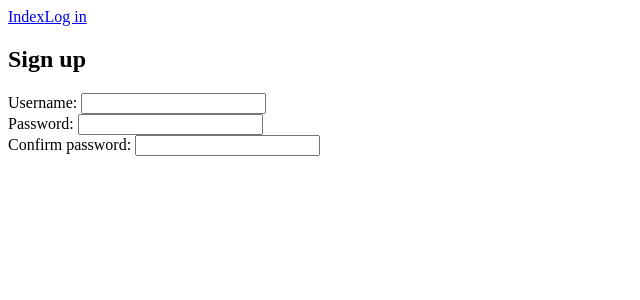
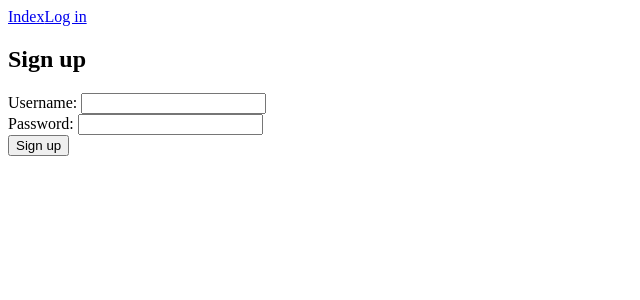
Before and after one commit to thomaspaysac/blog_client, a React (Vite) app: page /user/signup in a window 1280 px wide. Shown: the top 300 px of the page, without its empty margins (0-640 px from the left). Built offline with nearby package versions, Linux system fonts and the light colour scheme.

Commit message:
Add profile page

```diff
--- a/src/main.jsx
+++ b/src/main.jsx
@@ -5,6 +5,7 @@ import Homepage from './pages/Homepage.jsx';
 import ArticleFull from './pages/ArticleFull.jsx';
 import { Login } from './pages/Login.jsx';
 import { Signup } from './pages/Signup.jsx';
+import { Profile } from './pages/Profile.jsx';
 import './App.css'
 
 const router = createBrowserRouter([
@@ -23,8 +24,11 @@ const router = createBrowserRouter([
   {
     path: '/user/signup',
     element: <Signup />
+  },
+  {
+    path:'/user/profile',
+    element: <Profile />
   }
-
 ])
 ReactDOM.createRoot(document.getElementById('root')).render(
   <React.StrictMode>
--- /dev/null
+++ b/src/pages/Profile.jsx
@@ -0,0 +1,23 @@
+import { useState, useEffect } from "react";
+import Header from "../components/Header";
+
+export const Profile = () => {
+  const [user, setUser] = useState();
+
+  const getUser = async () => {
+    const res = await fetch(`https://blogapi-production-5dee.up.railway.app/users/profile`);
+    const data = await res.json();
+    setUser(data);
+  }
+
+  useEffect(() => {
+    getUser();
+  }, [user]);
+
+  return (
+    <div>
+      <Header />
+      <button onClick={() => console.log(user)}>Click</button>
+    </div>
+  )
+}
--- a/src/pages/Signup.jsx
+++ b/src/pages/Signup.jsx
@@ -1,11 +1,29 @@
+import { useNavigate } from "react-router-dom";
 import Header from "../components/Header"
 
 export const Signup = () => {
+  const navigateTo = useNavigate();
+
+  const signup = async (e) => {
+    e.preventDefault();
+    const form = document.getElementById('signup_form');
+    const data = {};
+    new FormData(form).forEach((value, key) => data[key] = value);
+    await fetch(`https://blogapi-production-5dee.up.railway.app/users/signup`, {
+      method: 'POST',
+      headers: {
+        'Content-Type': 'application/json'
+      },
+      body: JSON.stringify(data),
+    });
+    navigateTo('/user/login');
+  }
+
   return (
     <div>
       <Header />
       <h2>Sign up</h2>
-      <form id='signup_form'>
+      <form id='signup_form' onSubmit={signup}>
         <div>
           <label htmlFor="username">Username: </label>
           <input type='text' id='username' name='username' />
@@ -14,10 +32,7 @@ export const Signup = () => {
           <label htmlFor="password">Password: </label>
           <input type='password' id='password' name='password' />
         </div>
-        <div>
-          <label htmlFor="password_confirm">Confirm password: </label>
-          <input type='password' id ='password_confirm' name='password confirm' />
-        </div>
+        <button type='submit'>Sign up</button>
       </form>
     </div>
   )
```
